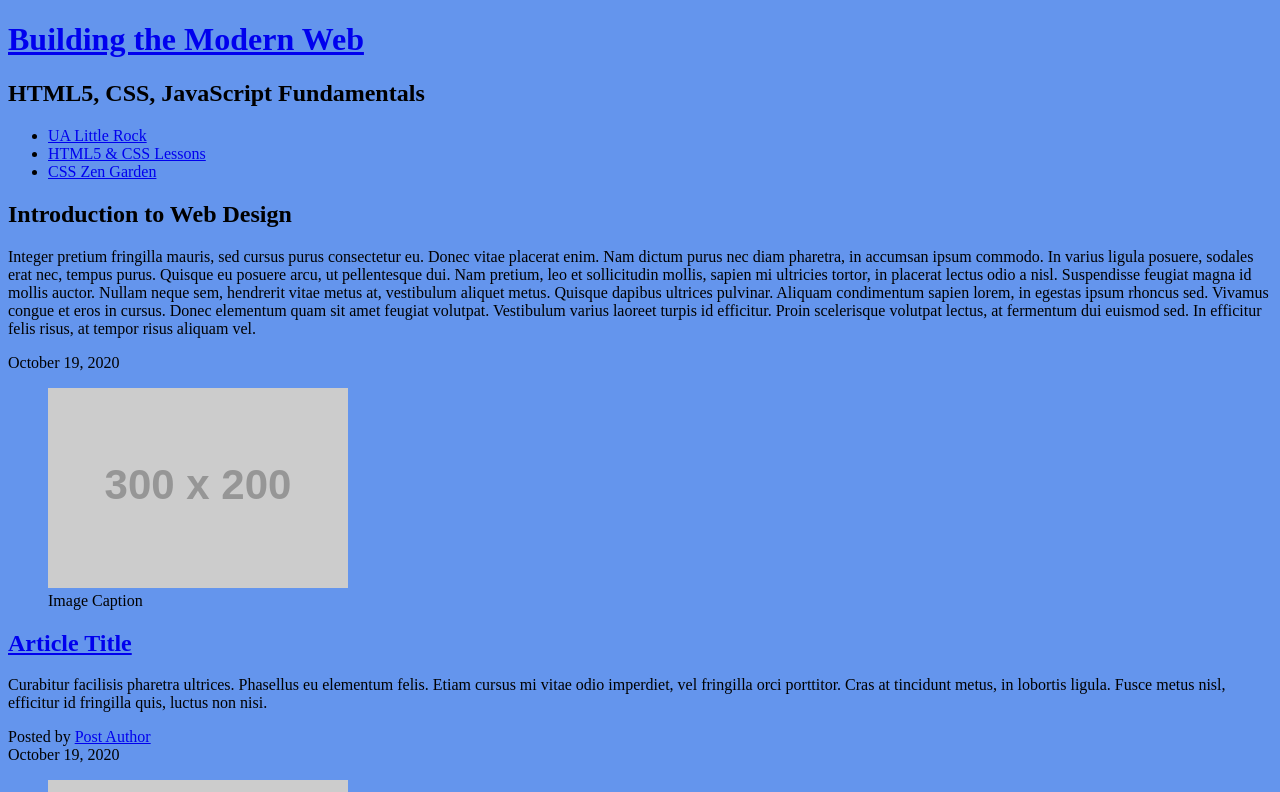
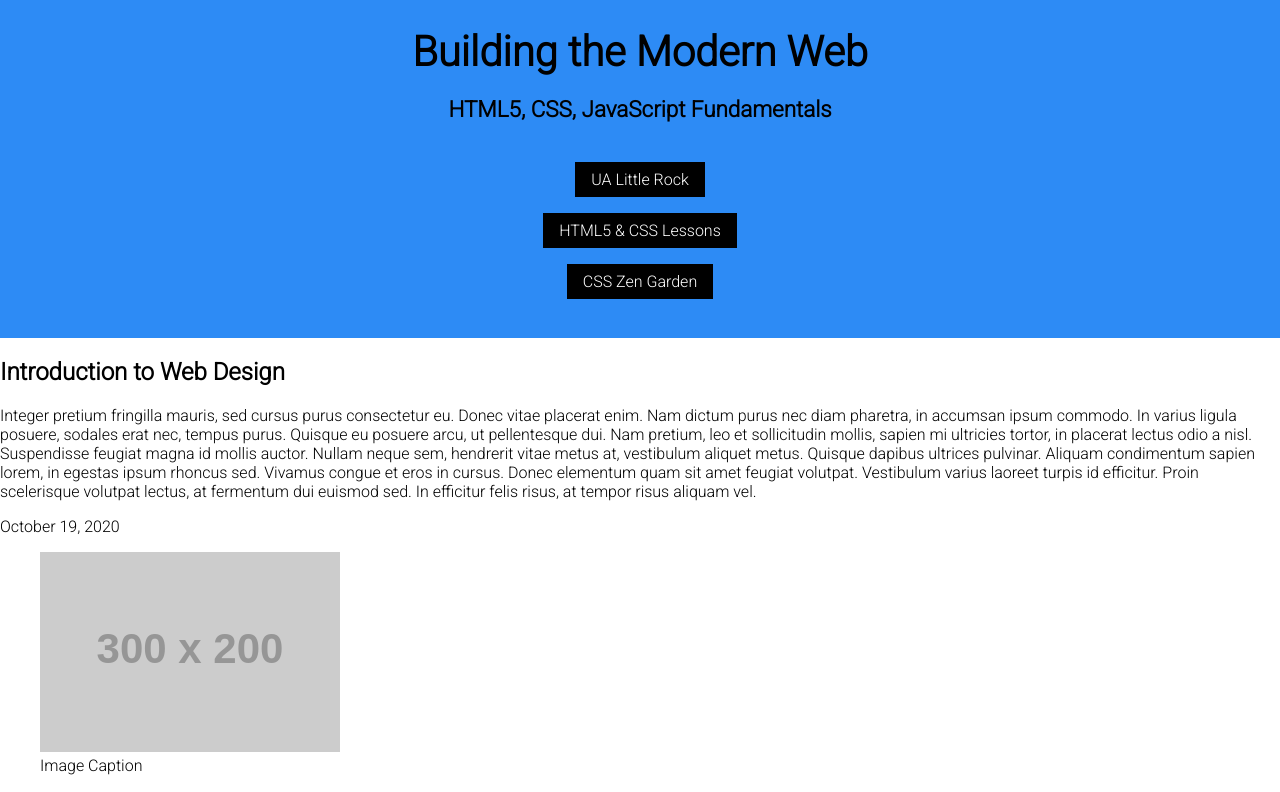
Before and after one commit to Eggert8910/ifsc-1310, a plain HTML site: page css-demo/index.html in a window 1280 px wide. Shown: the top 792 px of the page. Drawn offline with Linux system fonts and the light colour scheme; placeholder pictures from the web are drawn by us.

Commit message:
header CSS

```diff
--- a/css-demo/assets/css/style.css
+++ b/css-demo/assets/css/style.css
@@ -1,3 +1,60 @@
+/* ---------------Box Sizing----------------- */
+
 html {
-    background-color: cornflowerblue;
+    box-sizing: border-box;
 }
+
+*,
+*:before,
+*:after {
+    box-sizing: inherit;
+}
+
+/* ----------------Global Styles------------- */
+
+body {
+    font-family: 'Roboto', sans-serif;
+    margin: 0px;
+}
+
+header.primary {
+    background: #2D8BF5;
+    text-align: center;
+    padding: 7px 10px;
+}
+
+header.primary h1 {
+    font-size: 2.6rem;
+    margin: 20px 0;
+}
+
+header.primary h1 a {
+    color: inherit;
+    text-decoration: none;
+}
+
+header.primary h2 {
+    font-size: 1.4rem;
+    margin: 20px auto 40px;
+}
+
+header.primary nav {
+
+}
+
+header.primary nav ul {
+    padding: 0;
+}
+
+header.primary nav ul li {
+    list-style-type: none;
+}
+
+header.primary nav ul li a {
+    color: #FFFFFF;
+    text-decoration: none;
+    background-color: #000000;
+    padding: 8px 16px;
+    margin-bottom: 1rem;
+    display: inline-block;
+}
--- a/css-demo/index.html
+++ b/css-demo/index.html
@@ -2,11 +2,14 @@
 <html lang="en">
 
     <head>
+        <meta charset="UTF-8" />
         <title>IFSC 1310 - Prototype</title>
-        <meta charset="UTF-8" />
         <meta name="description" content="Keyword rich narrative on site purpose" />
         <meta name="author" content="Thomas Wallace" />
-        <link href="assets/css/style.css" rel="stylesheet">
+        <link rel="preconnect" href="https://fonts.googleapis.com">
+        <link rel="preconnect" href="https://fonts.gstatic.com" crossorigin>
+        <link href="https://fonts.googleapis.com/css2?family=Roboto:wght@300&display=swap" rel="stylesheet">
+        <link href="assets/css/style.css" rel="stylesheet" />
     </head>
 
     <body>
```
Lines whose indentation alone changed are shown as unchanged.
